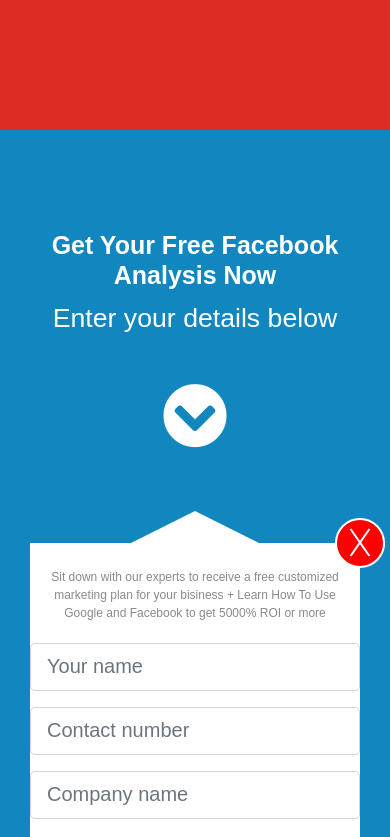
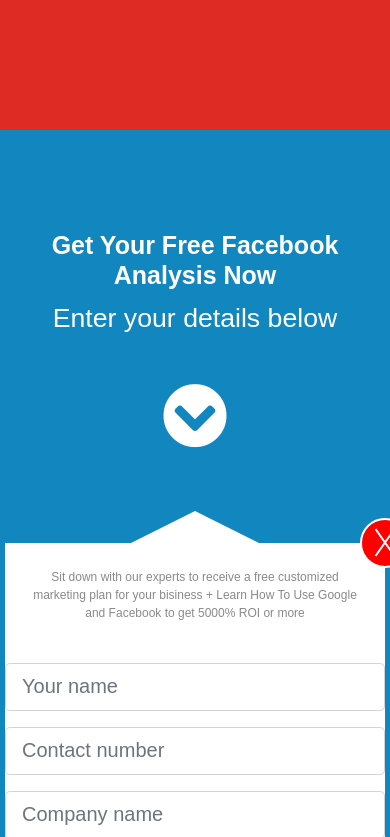
Before and after one commit to OlesiaMiller/Task6_Miller, a plain HTML site: page index.html in a window 390 px wide. Both pictures are taken after a click on the icon 195 px from the left and 3417 px from the top of the page. Shown: the part 3002-3839 px from the top of the page. Drawn offline with nearby package versions, Linux system fonts and the light colour scheme; a web font is replaced by a local one.

Commit message:
Add files via upload

```diff
--- a/index.html
+++ b/index.html
@@ -124,7 +124,7 @@
 						  	</div>
 						  	<div class="form-row">
 								<div class="col m-auto">
-							  		<button type="submit" class="btn btn-lg btn-outline-danger btn-block"><p class="submit-text">Send message</p></button>
+							  		<button type="submit" class="submit btn btn-lg btn-outline-danger btn-block"><p class="submit-text">Send message</p></button>
 								</div>
 						  	</div>
 						</form>
--- a/style.css
+++ b/style.css
@@ -1,5 +1,5 @@
 * {
-    box-sizing: border-box;
+    /* box-sizing: border-box; */
     }
 
 body {
@@ -390,6 +390,10 @@
     width: 100%;
 
     }
+
+    .submit {
+        bottom: 5px;
+    }
 }
 
 @media (max-width: 768px) {
@@ -407,4 +411,13 @@
     .icon-link {
         margin: 0 5px;
     }
+
+    .container {
+        padding-left: 5px;
+        padding-right: 5px;
+    }
+
+    .form {
+        margin-top: 120px;
+    }
 }
```
